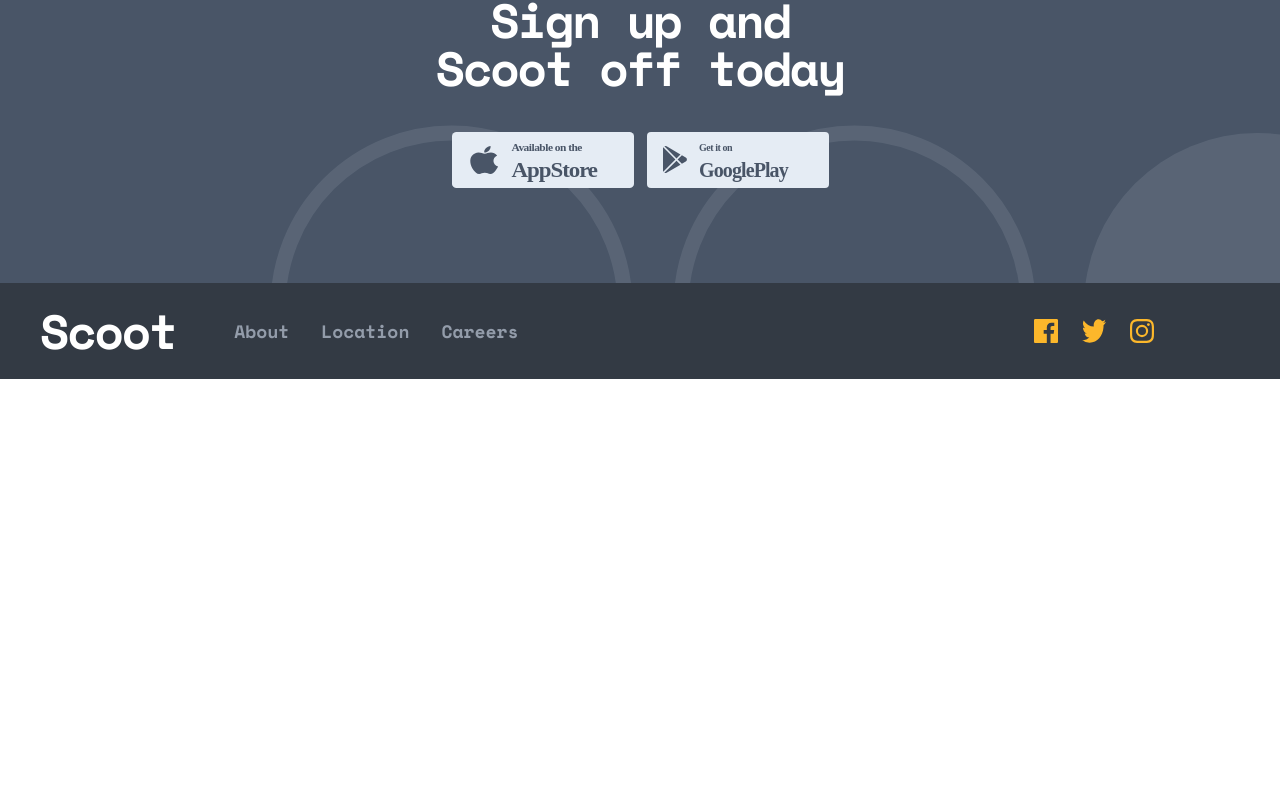
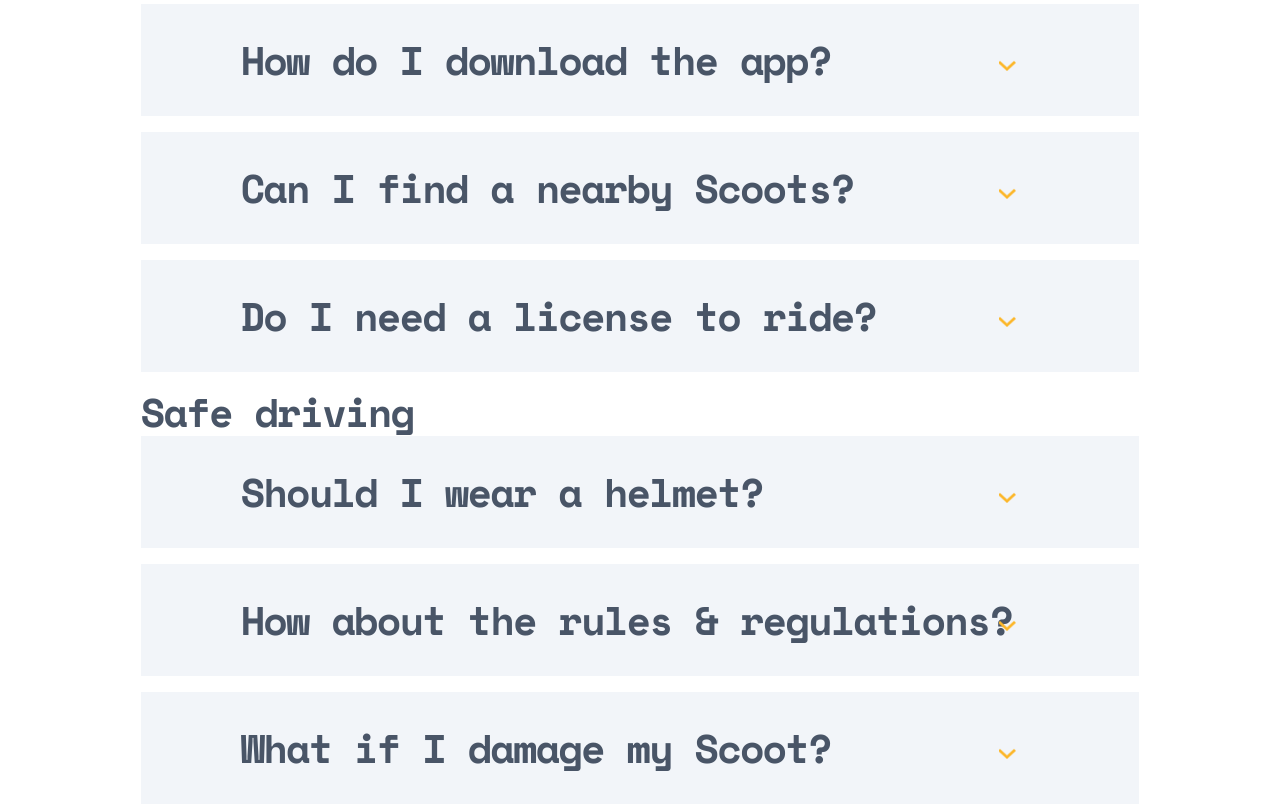
Before and after one commit to Eileenpk/Scooter, a Next.js app: page /About in a window 1280 px wide. Shown: the part 2212-3020 px from the top of the page. Before the commit the page ends 2591 px from the top, so only its background shows below. Built offline with nearby package versions, Linux system fonts and the light colour scheme.

Commit message:
feat: add the toggleClass function, add the rotate tran

```diff
--- a/components/Feature.js
+++ b/components/Feature.js
@@ -6,7 +6,7 @@
   const openModal = () => {
     console.log('modal opened!')
   }
-  const featuresmap = featureInfo.featureInfo.map((card) => {
+  const featuresMap = featureInfo.featureInfo.map((card) => {
     return (
       <section className={styles.feature} key={card.heading}>
         <div
@@ -25,11 +25,11 @@
         <div className={styles.featureInfoWrapper}>
           <h2>{card.heading}</h2>
           <p className={styles.featureText}>{card.text}</p>
-          {card.buttonText ? <button onClick={card.openModal ? () => openModal() : ''}>{card.href? <a href={card.href} className={styles.featureAnchorText}>{card.buttonText}</a> :card.buttonText}</button> : ''}
+          {card.buttonText ? <button onClick={card.openModal ? openModal : () => {}}>{card.href? <a href={card.href} className={styles.featureAnchorText}>{card.buttonText}</a> :card.buttonText}</button> : ''}
         </div>
       </section>
     );
   });
 
-  return <section className={styles.features}>{featuresmap}</section>;
+  return <section className={styles.features}>{featuresMap}</section>;
 }
--- /dev/null
+++ b/components/functions/ToggleClass.js
@@ -0,0 +1,10 @@
+export default function ToggleClass(id, classToAdd) {
+  const element = document.getElementById(id);
+
+  if (element.classList.contains(classToAdd)) {
+    element.classList.remove(classToAdd);
+  } else {
+    element.classList.add(classToAdd);
+  }
+
+}
--- a/pages/About.js
+++ b/pages/About.js
@@ -2,8 +2,15 @@
 import Feature from "@/components/Feature";
 import Values from "@/components/Values";
 import styles from "@/styles/about.module.css";
+import Image from "next/image";
+import arrow from "@/public/icons/dropDownArrow.png";
 import GetImageBasedOnWidth from "@/components/functions/GetImageBasedOnWidth";
+import ToggleClass from "@/components/functions/ToggleClass";
+
+import { useState } from "react";
 export default function About() {
+  const [isActive, setIsActive] = useState([]);
+
   return (
     <article>
       <Hero
@@ -31,7 +38,169 @@
         ]}
       />
       <section className={styles.aboutSection}>
-        <Values heading='Our values'/>
+        <Values heading="Our values" />
+      </section>
+      <section className={styles.dropDownSection}>
+        <h2>FAQ</h2>
+        <label>How it works</label>
+        <details className={styles.aboutFaqDetails}>
+          <summary className={styles.aboutFaqSummary}>
+            How do I download the app?
+            <span
+              role="button"
+              aria-label="open or close dropdown menu"
+              className={styles.aboutFaqArrow}
+            >
+              <Image
+                src={arrow}
+                width={18}
+                height={12}
+                alt="drop down arrow"
+                id="element1"
+                className={`rotate`}
+                onClick={() => ToggleClass("element1", "active")}
+              />
+            </span>
+          </summary>
+          <p>
+            To download the Scoot app, you can search “Scoot” in both the App
+            and Google Play stores. An even simpler way to do it would be to
+            click the relevant link at the bottom of this page and you’ll be
+            re-directed to the correct page.
+          </p>
+        </details>
+        <details className={styles.aboutFaqDetails}>
+          <summary className={styles.aboutFaqSummary}>
+            Can I find a nearby Scoots?
+            <span
+              role="button"
+              aria-label="open or close dropdown menu"
+              className={styles.aboutFaqArrow}
+            >
+              <Image
+                src={arrow}
+                width={18}
+                height={12}
+                alt="drop down arrow"
+                id="element2"
+                className={`rotate`}
+                onClick={() => ToggleClass("element2", "active")}
+              />
+            </span>
+          </summary>
+          <p>
+            Definitely! Simply open up the app and allow us to find your
+            location while using it. We'll show you all of the closest Scoots
+            and some extra useful information.
+          </p>
+        </details>
+        <details className={styles.aboutFaqDetails}>
+          <summary className={styles.aboutFaqSummary}>
+            Do I need a license to ride?
+            <span
+              role="button"
+              aria-label="open or close dropdown menu"
+              className={styles.aboutFaqArrow}
+            >
+              <Image
+                src={arrow}
+                width={18}
+                height={12}
+                alt="drop down arrow"
+                id="element3"
+                className={`rotate`}
+                onClick={() => ToggleClass("element3", "active")}
+              />
+            </span>
+          </summary>
+          <p>
+            Yup! We provide information inside the app regarding local laws and
+            the license you need to be able to ride our Scoots.
+          </p>
+        </details>
+
+        <label>Safe driving</label>
+
+        <details className={styles.aboutFaqDetails}>
+          <summary className={styles.aboutFaqSummary}>
+            Should I wear a helmet?
+            <span
+              role="button"
+              aria-label="open or close dropdown menu"
+              className={styles.aboutFaqArrow}
+            >
+              <Image
+                src={arrow}
+                width={18}
+                height={12}
+                alt="drop down arrow"
+                id="element4"
+                className={`rotate`}
+                onClick={() => ToggleClass("element4", "active")}
+              />
+            </span>
+          </summary>
+          <p>
+            Yes, please do! All cities have different laws. But we strongly
+            strongly strongly recommend always wearing a helmet regardless of
+            the local laws. We like you and we want you to be as safe as
+            possible while Scooting.
+          </p>
+        </details>
+
+        <details className={styles.aboutFaqDetails}>
+          <summary className={styles.aboutFaqSummary}>
+            How about the rules & regulations?
+            <span
+              role="button"
+              aria-label="open or close dropdown menu"
+              className={styles.aboutFaqArrow}
+            >
+              <Image
+                src={arrow}
+                width={18}
+                height={12}
+                alt="drop down arrow"
+                id="element5"
+                className={`rotate`}
+                onClick={() => ToggleClass("element5", "active")}
+              />
+            </span>
+          </summary>
+          <p>
+            Now is not the time to be a rule breaker. Be sure you're complying
+            with all local laws and regulations. Also, just be a good human
+            being. Be sure not to park your Scoot where it can block access to
+            buildings or get in people's way.
+          </p>
+        </details>
+
+        <details className={styles.aboutFaqDetails}>
+          <summary className={styles.aboutFaqSummary}>
+            What if I damage my Scoot?
+            <span
+              role="button"
+              aria-label="open or close dropdown menu"
+              className={styles.aboutFaqArrow}
+            >
+              <Image
+                src={arrow}
+                width={18}
+                height={12}
+                alt="drop down arrow"
+                id="element6"
+                className={`rotate`}
+                onClick={() => ToggleClass("element6", "active")}
+              />
+            </span>
+          </summary>
+          <p>
+            Be sure to read our terms and conditions carefully. Not the most fun
+            job we know but we make it as clear as possible. There's an option
+            to add insurance for each trip, or you can sign up for annual
+            insurance if you're a regular Scooter.
+          </p>
+        </details>
       </section>
     </article>
   );
--- a/styles/about.module.css
+++ b/styles/about.module.css
@@ -2,3 +2,28 @@
     margin-top: 120px;
     margin-bottom: 145px;
 }
+
+.dropDownSection {
+    margin-left: 11%;
+    margin-right: 11%;
+
+
+}
+
+.aboutFaqDetails {
+    text-align: center;
+    background-color: var(--second-background-color);
+    margin-bottom: 16px;
+    padding: 32px 10%;
+}
+
+.aboutFaqSummary{
+    list-style-type: none;
+    position: relative;
+}
+.aboutFaqArrow {
+    display: block;
+    position: absolute;
+    top: 50%;
+    left: 95%;
+}
--- a/styles/globals.css
+++ b/styles/globals.css
@@ -6,6 +6,7 @@
   --main-color: #ffffff;
   --second-color:  #fcb72b;
   --third-color: #495567;
+  --second-background-color:#f2f5f9;
   --footer-color: #333A44;
   --font-color: #939CAA;
   --font-family:'Lexend Deca', sans-serif;
@@ -156,6 +157,20 @@
   line-height: 25px;
 }
 
+label, summary {
+  font-family: var(--heading-font-family);
+  color: var(--heading-color);
+  font-size: 24px;
+  font-weight: 700;
+  line-height: 28px;
+  letter-spacing: -1.0714285373687744px;
+  text-align: center;
+}
+
+summary {
+  text-align: left;
+}
+
 @media (min-width: 768px) {
   h1 {
   font-size: 56px;
@@ -181,6 +196,12 @@
     letter-spacing: -1.0714285373687744px;
   }
 
+  label, summary {
+    font-size: 40px;
+    line-height: 48px;
+    letter-spacing: -1.7857142686843872px;
+  }
+
 }
 
 @media(min-width:1200px) {
@@ -201,6 +222,16 @@
   border: none;
 }
 
+/* rotate elements with transition */
+
+.rotate {
+  transition: transform 0.3s ease-in-out; /* apply transition to the transform property */
+  transform: rotate(180deg); /* start with no rotation */
+}
+
+.rotate.active {
+  transform: rotate(0); /* rotate the element 180 degrees */
+}
 /* start @media
 
 
```
Also changed, not shown: public/icons/dropDownArrow.png (added).
